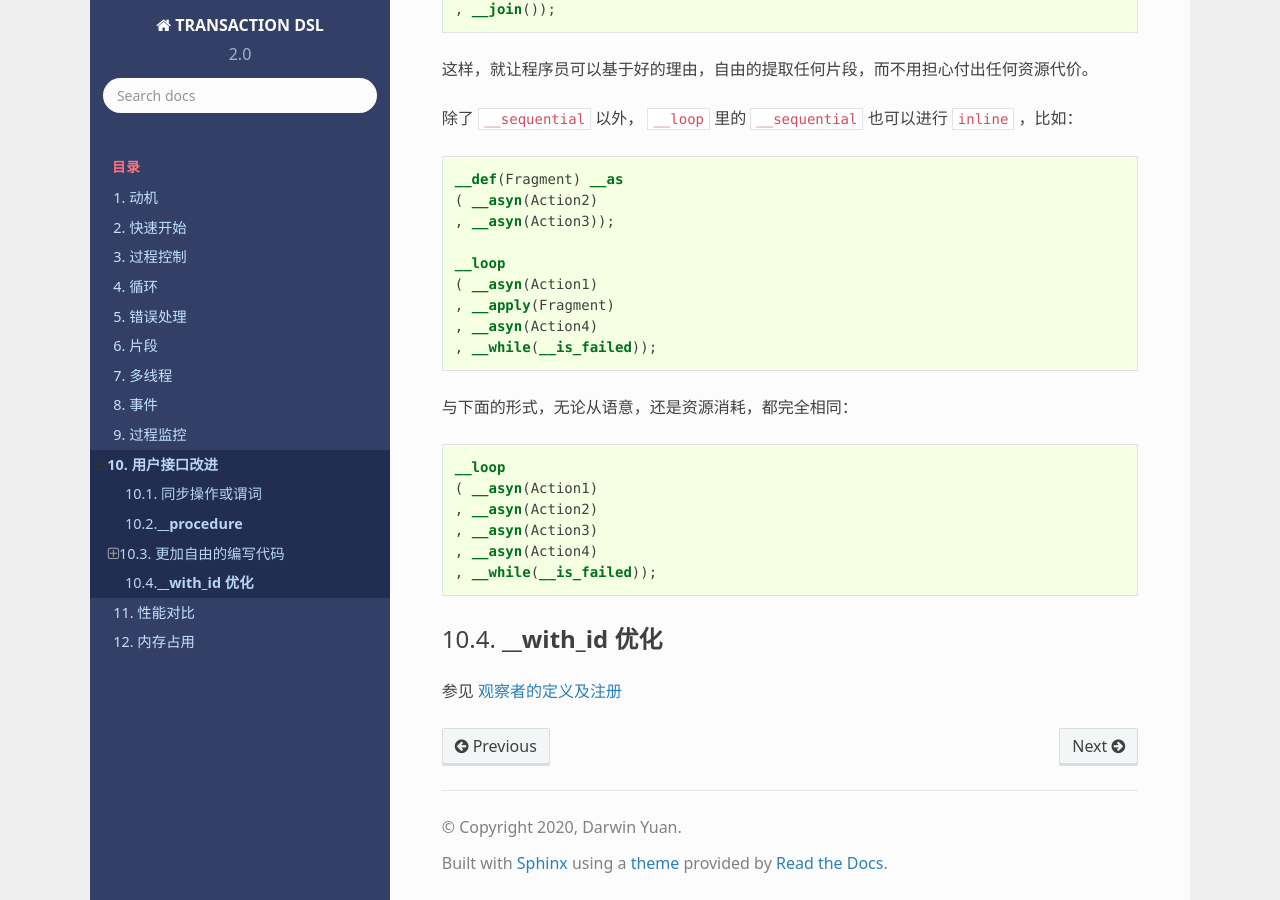
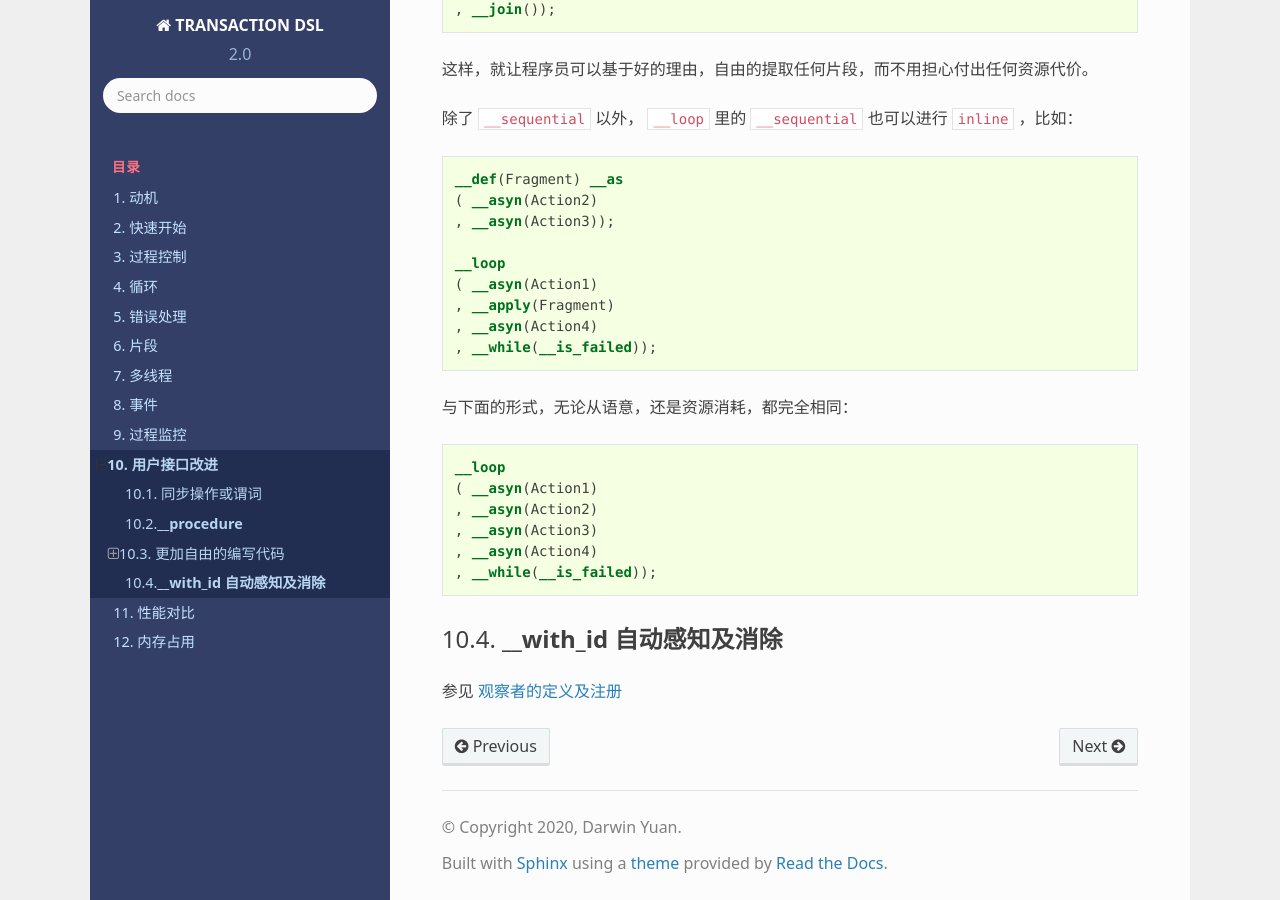
Before and after one commit to godsme/trans-dsl-2, a Sphinx documentation site: the page built from doc/source/user-friendly.rst, in a window 1280 px wide and 900 px high, scrolled down 7101 px. Built offline with Sphinx 7.4.7 and the Read the Docs theme 2.0.0, drawn with Linux system fonts in a browser that asks for light colours; formulas are drawn with MathJax 3.

Commit message:
added more doc

```diff
--- a/doc/source/user-friendly.rst
+++ b/doc/source/user-friendly.rst
@@ -361,7 +361,7 @@
    , __while(__is_failed));
 
 
-**__with_id 优化**
+**__with_id 自动感知及消除**
 ---------------------------
 
 参见 :ref:`register_of_observer`
```
